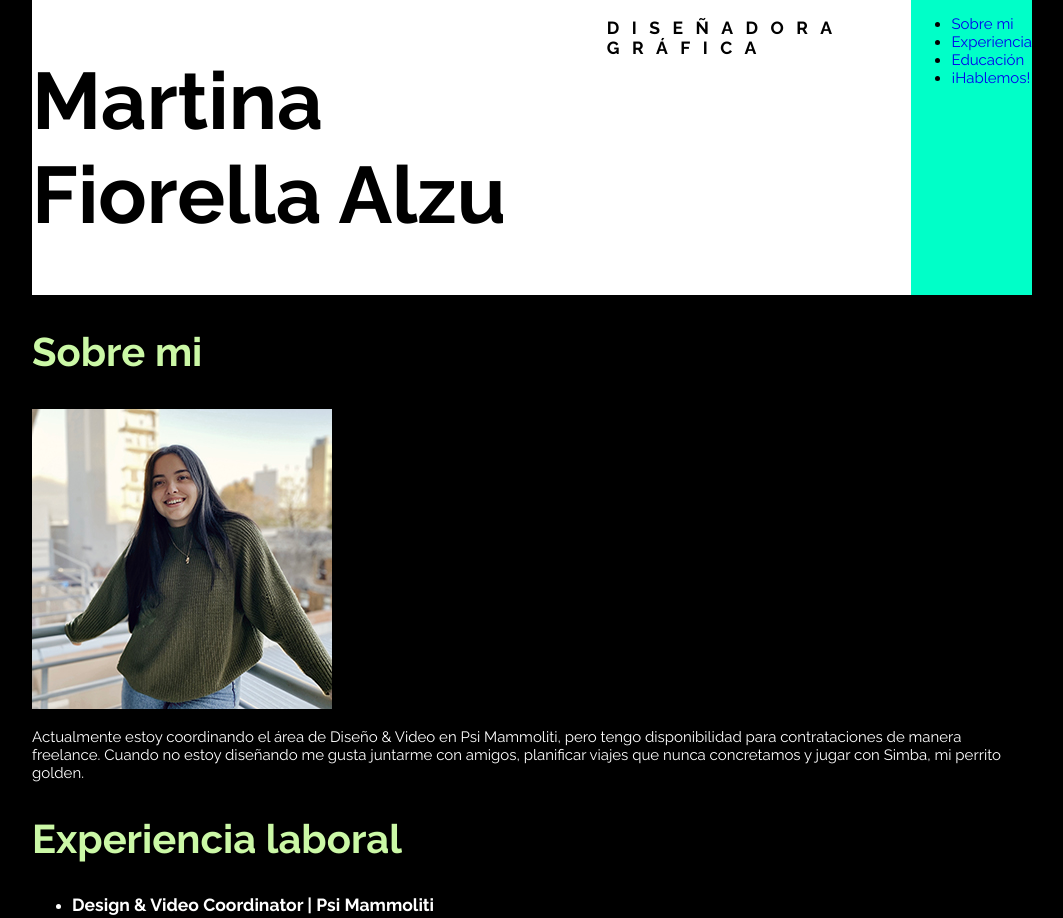
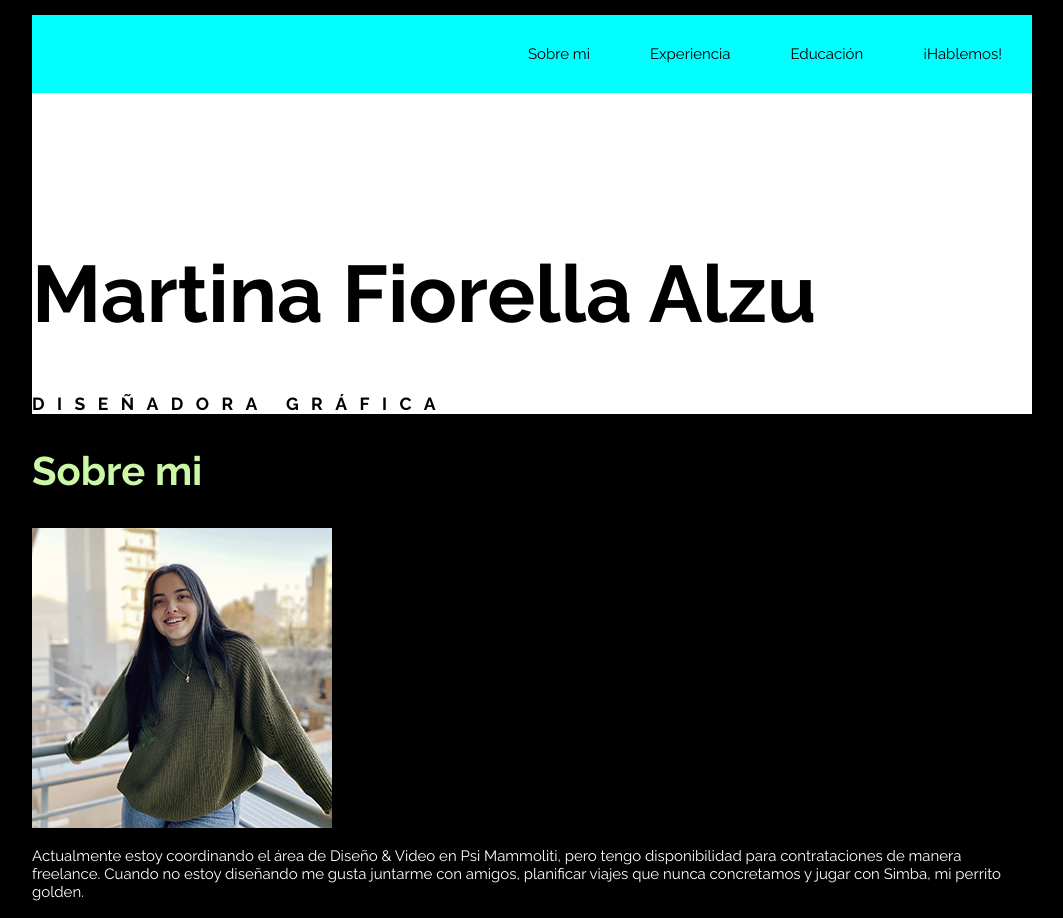
Before and after one commit to alzumartina/cv-martu, a plain HTML site: page index.html in a window 1280 px wide. Shown: the top 918 px of the page, without its empty margins (108-1171 px from the left). Drawn offline with Linux system fonts and the light colour scheme.

Commit message:
muchos cambios, principalmente en la botonera

```diff
--- a/estilos.css
+++ b/estilos.css
@@ -24,7 +24,6 @@ html {
 
 header {
     background-color: white;
-    display: flex;
 }
 
 #title {
@@ -37,13 +36,24 @@ h1 {
     color:black;
     font-size: 80px;
     font-weight: 700;
+    padding-top: 10%;
 }
 
 .botonera {
-    color: black;
-    align-items: end;
-    background-color: rgb(0, 255, 200);
+    background-color: rgb(255, 0, 234);
+    width: 100%;
+}
+
+.botones ul{
+    background-color: aqua;
+    list-style: none;
+    display: flex;
     flex-direction: row;
+    justify-content: flex-end;
+}
+
+nav li {
+    padding: 30px;
 }
 
 h2 {
@@ -63,8 +73,11 @@ body {
 
 a {
     text-decoration: none;
+    color: black;
 }
 
 a:hover {
-    color: rgb(203, 248, 166);
+    color: rgba(255, 255, 255, 1) !important;
+    box-shadow: 0 4px 16px rgba(49, 138, 172, 1);
+    transition: 0.2s;
 }
--- a/index.html
+++ b/index.html
@@ -10,9 +10,8 @@
     </head>
     <body>
         <header id="inicio">
-            <h1>Martina Fiorella Alzu</h1>
-                <h3 id="title">Diseñadora gráfica</h3>
-            <nav class="botonera">
+            <div class="botonera">
+                <nav class="botones">
                     <ul>
                         <li><a href="#sobre-mi" target="_self">Sobre mi</a></li>
                         <li><a href="#experiencia" target="_self">Experiencia</a></li>
@@ -20,6 +19,11 @@
                         <li><a href="#hablemos" target="_self">¡Hablemos!</a></li>
                     </ul>
                 </nav>
+            </div>
+            <div class="nombre">
+                <h1>Martina Fiorella Alzu</h1>
+                    <h3 id="title">Diseñadora gráfica</h3>
+            </div>
         </header>
         <main>
             <section id="sobre-mi">
```
Lines whose indentation alone changed are shown as unchanged.
